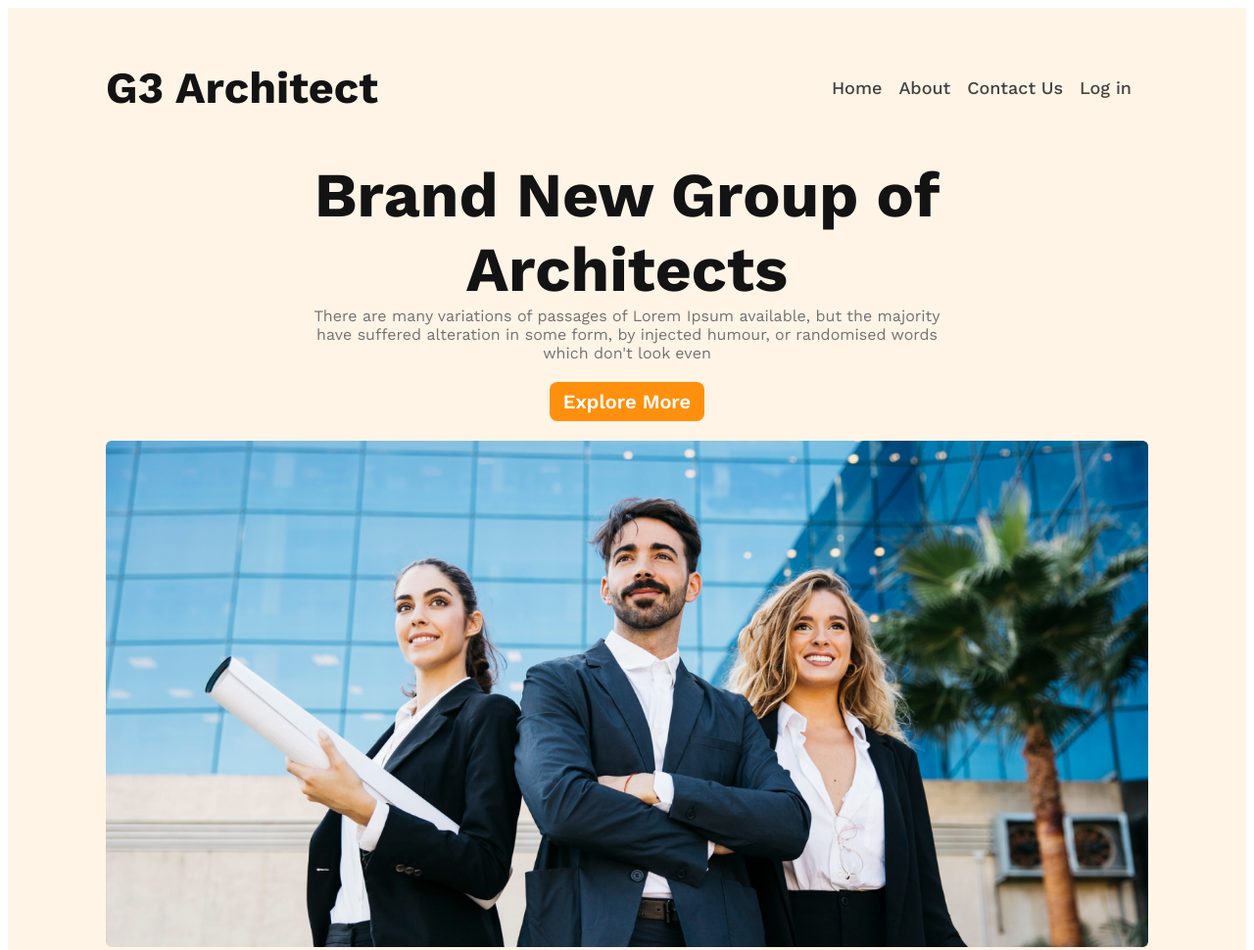
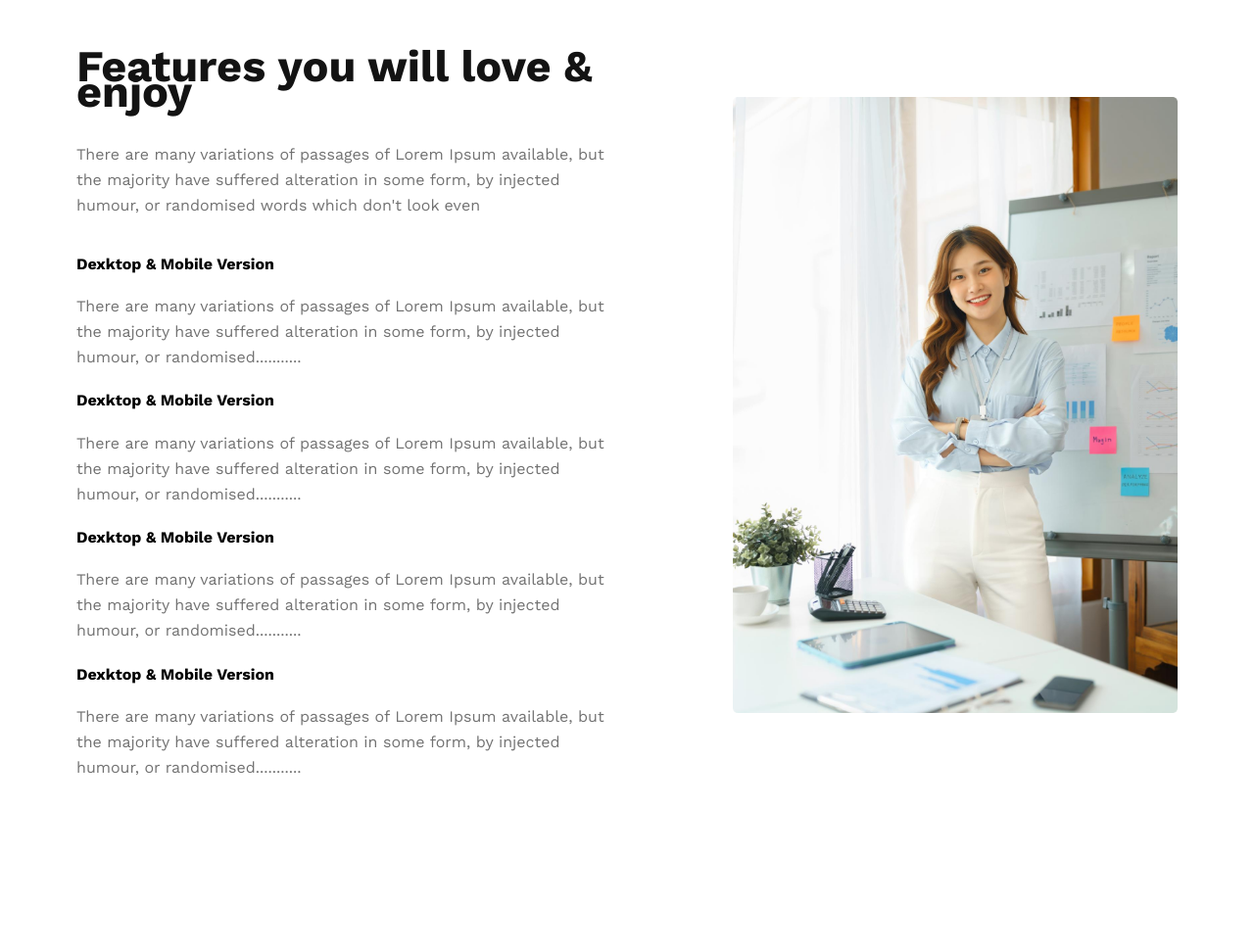
Before and after one commit to arif181h/architect-resources, a plain HTML site: page index.html in a window 1280 px wide. Shown: the top 970 px of the page at 98% size. After the commit the page ends 873 px from the top, so only its background shows below. Drawn offline with nearby package versions, Linux system fonts and the light colour scheme.

Commit message:
lady section added

```diff
--- a/index.html
+++ b/index.html
@@ -7,7 +7,7 @@
     <title>architect-resources</title>
 </head>
 <body>
-    <header class="header">
+    <header class="header hide">
         <nav>
             <h3 class="nav-title">G3 Architect</h3>
             <ul>
@@ -27,7 +27,7 @@
         </div>
     </header>
     <main>
-        <section class="photo-section">
+        <section class="photo-section hide">
             <div class="photo-container">
                 <div class="photo-div">
                     <img src="images/team1.png" alt="">
@@ -42,6 +42,35 @@
                 </div>
             </div>
         </section>
+        <section class="lady-section">
+            <div class="lady-container">
+                <div class="div">
+                    <div class="lady-des">
+                        <h2 class="lady-title">Features you will love & enjoy</h2>
+                        <h6 class="lady-des">There are many variations of passages of Lorem Ipsum available, but the majority have suffered alteration in some form, by injected humour, or randomised words which don't look even</h6>
+                    </div>
+                    <div class="lady">
+                       <h4 class="lady-titlee">Dexktop & Mobile Version</h4>
+                       <p class="lady-des"> There are many variations of passages of Lorem Ipsum available, but the majority have suffered alteration in some form, by injected humour, or randomised...........</p>
+                    </div>
+                    <div class="lady">
+                        <h4 class="lady-titlee">Dexktop & Mobile Version</h4>
+                        <p class="lady-des"> There are many variations of passages of Lorem Ipsum available, but the majority have suffered alteration in some form, by injected humour, or randomised...........</p>
+                     </div>
+                     <div class="lady">
+                        <h4 class="lady-titlee">Dexktop & Mobile Version</h4>
+                        <p class="lady-des"> There are many variations of passages of Lorem Ipsum available, but the majority have suffered alteration in some form, by injected humour, or randomised...........</p>
+                     </div>
+                     <div class="lady">
+                        <h4 class="lady-titlee">Dexktop & Mobile Version</h4>
+                        <p class="lady-des"> There are many variations of passages of Lorem Ipsum available, but the majority have suffered alteration in some form, by injected humour, or randomised...........</p>
+                     </div>
+                </div>
+                 <div class="lady-photo">
+                    <img src="images/architect.png" alt="">
+                 </div>
+            </div>
+        </section>
     </main>
 </body>
 </html>
--- a/styles/style.css
+++ b/styles/style.css
@@ -7,7 +7,7 @@ header{
     padding:10px 100px;
     background: rgba(255, 144, 14, 0.1);
 }
-img{
+img, .lady-photo img{
     width: 100%;
 }
 .hide{
@@ -105,6 +105,35 @@ text-align: left;
 .span{
 color: rgb(255, 144, 14);
 }
+/* lady section */
+.lady-section{
+    margin-bottom: 50px;
+}
+.lady-title{
+    color: rgb(19, 19, 19);
+font-family: Work Sans;
+font-size: 45px;
+font-weight: 700;
+text-align: left;
+}
+.lady-des{
+    color: rgb(114, 114, 114);
+font-family: Work Sans;
+font-size: 16px;
+font-weight: 400;
+line-height: 26px;
+text-align: left;
+}
+.lady-container{
+    display: flex;
+    gap: 120px;
+    justify-content: space-between;
+    align-items: center;
+    padding: 10px 70px;
+}
+.div{
+    max-width: 550px;
+}
 @media screen and (max-width:576px){
     .header{
         padding: 3px 10px;
@@ -131,4 +160,14 @@ color: rgb(255, 144, 14);
     .des-title{
         font-size: 20px;
     }
+    /* lady section */
+
+    .lady-container{
+        flex-direction: column;
+        padding: 3px 10px;
+    }
+    .lady-title{
+        font-size: 20px;
+    }
+
 }
```
